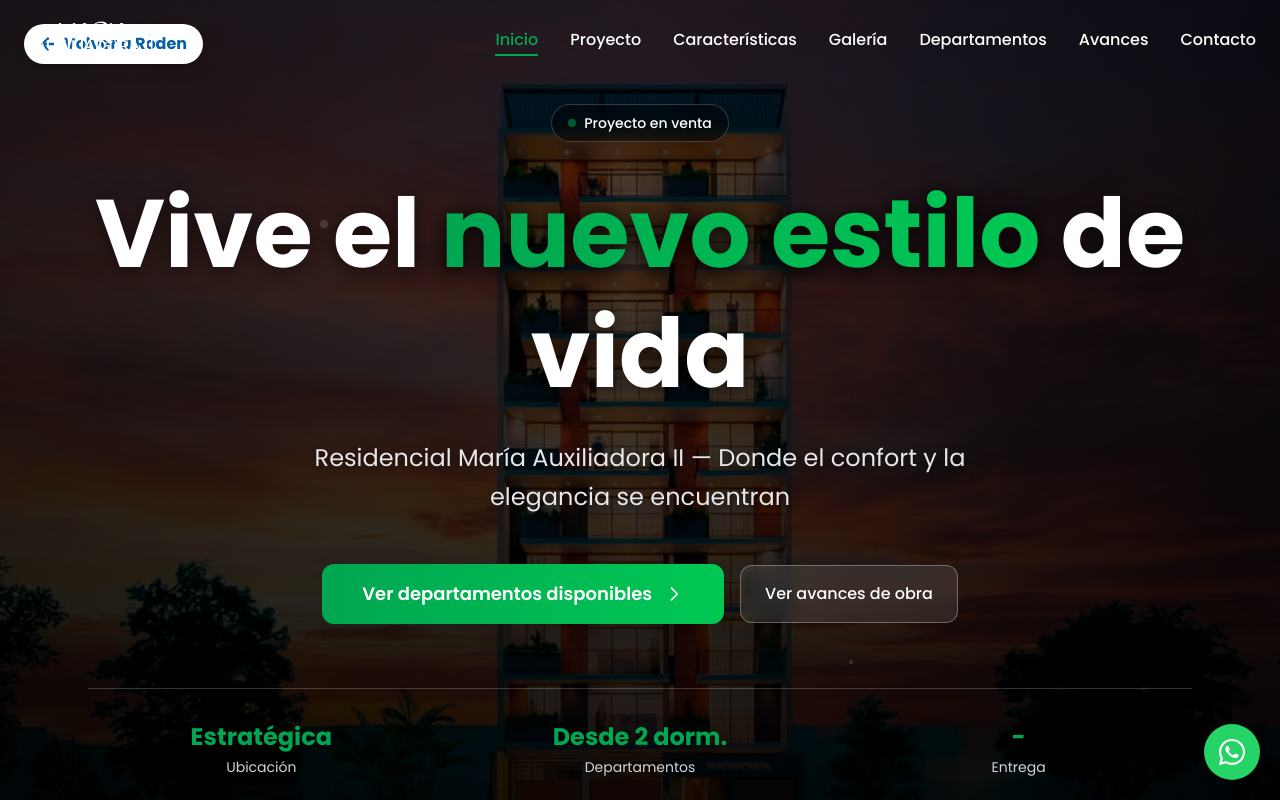
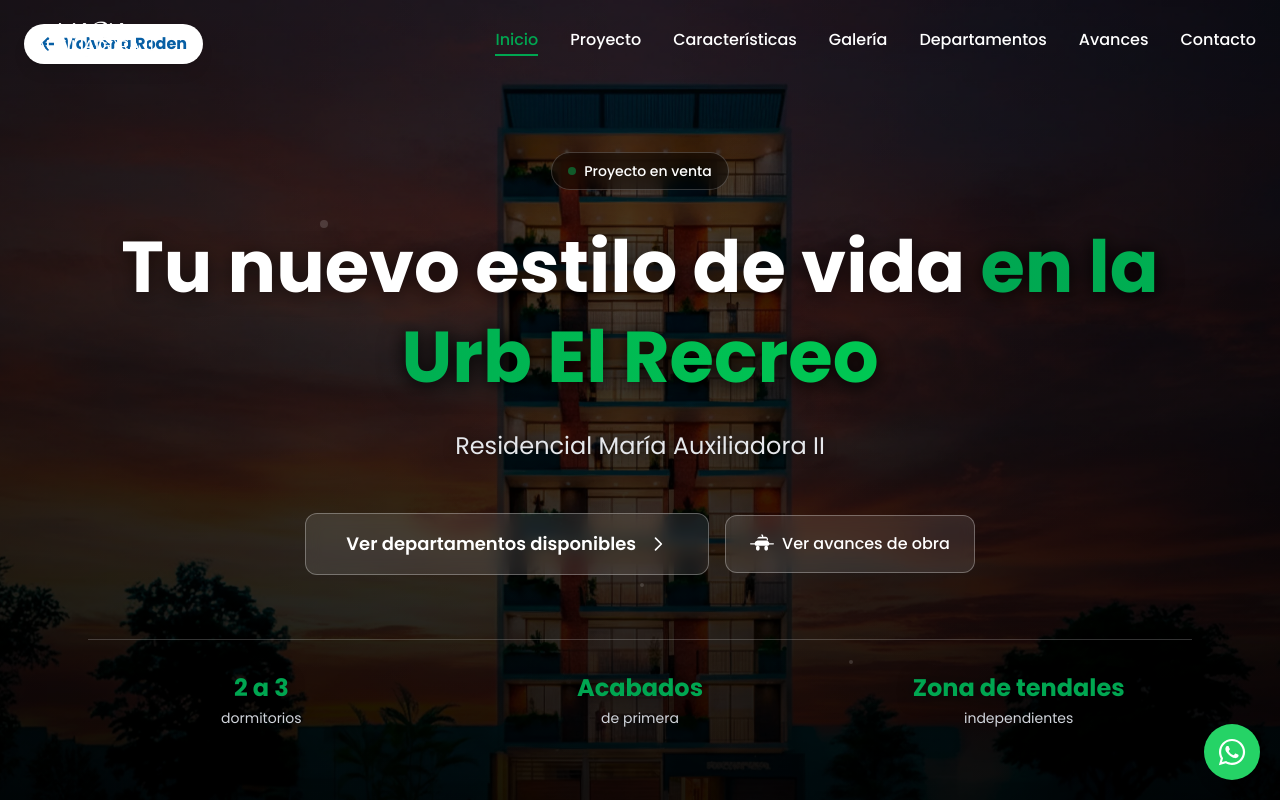
Before and after one commit to AquilesMendozaTasayco/lannding-maria2, a Next.js app: page / in a window 1280 px wide. Shown: the top 800 px of the page. Built offline with nearby package versions, Linux system fonts and the light colour scheme.

Commit message:
update: modal video popup, titulos, areas, acabados en hero

```diff
--- a/app/components/AvancesObra.jsx
+++ b/app/components/AvancesObra.jsx
@@ -1,8 +1,20 @@
 "use client";
 
-import { motion } from "framer-motion";
+import { useState } from "react";
+import { motion, AnimatePresence } from "framer-motion";
+import { HiXMark } from "react-icons/hi2";
+
+const videos = [
+  { id: "I3IFlOfdHXw", title: "Llegamos al 1er nivel", label: "Último avance", pulse: true },
+  { id: "NH0-5FJDISU", title: "Vaciado de Placas 1er Nivel", label: "4to avance", pulse: false },
+  { id: "bDS9PU3fe0M", title: "Semisótano", label: "3er avance", pulse: false },
+  { id: "A-4v2kw0wus", title: "Avances de Obra", label: "2do avance", pulse: false },
+  { id: "AlvnrS0RfdU", title: "Inicio de Obra", label: "1er avance", pulse: false },
+];
 
 export default function AvancesObra() {
+  const [modalVideo, setModalVideo] = useState(null);
+
   const fadeIn = {
     hidden: { opacity: 0, y: 25 },
     visible: { opacity: 1, y: 0, transition: { duration: 0.4, ease: "easeOut" } },
@@ -24,9 +36,13 @@ export default function AvancesObra() {
           Seguimiento del proyecto{" "}
           <span className="text-[#00A651]">María Auxiliadora II</span>
         </h2>
-        <p className="text-gray-600 leading-relaxed">
+        <p className="text-gray-600">
           Conoce el progreso del proyecto y mantente al tanto del desarrollo de
           tu futuro hogar.
+        </p>
+        <p className="text-[#004A99] font-semibold mt-2">
+          Departamentos desde <span className="text-[#00A651]">82.17 m²</span> hasta{" "}
+          <span className="text-[#00A651]">120.40 m²</span>
         </p>
       </motion.div>
 
@@ -34,36 +50,71 @@ export default function AvancesObra() {
         variants={fadeIn}
         className="max-w-5xl mx-auto flex justify-center gap-3"
       >
-        {[
-          { id: "I3IFlOfdHXw", title: "Llegamos al 1er nivel", label: "Último avance", pulse: true },
-          { id: "NH0-5FJDISU", title: "Vaciado de Placas 1er Nivel", label: "4to avance", pulse: false },
-          { id: "bDS9PU3fe0M", title: "Semisótano", label: "3er avance", pulse: false },
-          { id: "A-4v2kw0wus", title: "Avances de Obra", label: "2do avance", pulse: false },
-          { id: "AlvnrS0RfdU", title: "Inicio de Obra", label: "1er avance", pulse: false },
-        ].map((v) => (
+        {videos.map((v) => (
           <div
             key={v.id}
-            className="bg-white rounded-2xl p-1 shadow-lg border-2 transition-colors duration-300 w-[160px]"
+            onClick={() => setModalVideo(v.id)}
+            className="bg-white rounded-2xl p-1 shadow-lg border-2 transition-all duration-300 w-[160px] cursor-pointer hover:scale-105"
             style={{ borderColor: v.pulse ? "#00A651" : "#004A9920" }}
           >
             <div className="relative w-full" style={{ paddingBottom: "177.78%" }}>
-              <iframe
-                className="absolute top-0 left-0 w-full h-full rounded-xl"
-                src={`https://www.youtube.com/embed/${v.id}`}
-                title={v.title}
-                allow="accelerometer; autoplay; clipboard-write; encrypted-media; gyroscope; picture-in-picture"
-                allowFullScreen
+              <div
+                className="absolute inset-0 rounded-xl bg-cover bg-center"
+                style={{ backgroundImage: `url(https://img.youtube.com/vi/${v.id}/hqdefault.jpg)` }}
               />
+              <div className="absolute inset-0 flex items-center justify-center">
+                <div className="w-10 h-10 rounded-full bg-white/80 flex items-center justify-center">
+                  <svg className="w-5 h-5 text-[#004A99] ml-0.5" fill="currentColor" viewBox="0 0 24 24">
+                    <path d="M8 5v14l11-7z"/>
+                  </svg>
+                </div>
+              </div>
             </div>
-            <div className="flex items-center justify-center gap-2 mt-2 mb-1">
-              <span className={`w-2 h-2 rounded-full ${v.pulse ? "bg-[#00A651] animate-pulse" : "bg-[#004A99]"}`} />
-              <p className={`text-xs font-bold tracking-wide uppercase ${v.pulse ? "text-[#004A99]" : "text-[#00A651]"}`}>
-                {v.label}
-              </p>
+            <div className="mt-2 mb-1 px-1">
+              <p className="text-xs font-bold text-[#004A99] truncate">{v.title}</p>
+              <div className="flex items-center justify-center gap-2">
+                <span className={`w-2 h-2 rounded-full ${v.pulse ? "bg-[#00A651] animate-pulse" : "bg-[#004A99]"}`} />
+                <p className={`text-[10px] font-bold tracking-wide uppercase ${v.pulse ? "text-[#004A99]" : "text-[#00A651]"}`}>
+                  {v.label}
+                </p>
+              </div>
             </div>
           </div>
         ))}
       </motion.div>
+
+      <AnimatePresence>
+        {modalVideo && (
+          <motion.div
+            initial={{ opacity: 0 }}
+            animate={{ opacity: 1 }}
+            exit={{ opacity: 0 }}
+            onClick={() => setModalVideo(null)}
+            className="fixed inset-0 z-50 flex items-center justify-center bg-black/80 p-4"
+          >
+            <motion.div
+              initial={{ scale: 0.8, opacity: 0 }}
+              animate={{ scale: 1, opacity: 1 }}
+              exit={{ scale: 0.8, opacity: 0 }}
+              onClick={(e) => e.stopPropagation()}
+              className="relative w-full max-w-3xl aspect-video bg-black rounded-2xl overflow-hidden"
+            >
+              <button
+                onClick={() => setModalVideo(null)}
+                className="absolute top-3 right-3 z-10 w-10 h-10 rounded-full bg-black/60 text-white flex items-center justify-center hover:bg-black/80 transition"
+              >
+                <HiXMark className="text-xl" />
+              </button>
+              <iframe
+                className="w-full h-full"
+                src={`https://www.youtube.com/embed/${modalVideo}?autoplay=1&rel=0`}
+                allow="accelerometer; autoplay; clipboard-write; encrypted-media; gyroscope; picture-in-picture"
+                allowFullScreen
+              />
+            </motion.div>
+          </motion.div>
+        )}
+      </AnimatePresence>
     </motion.section>
   );
 }
--- a/app/components/Hero.jsx
+++ b/app/components/Hero.jsx
@@ -47,18 +47,17 @@ export default function Hero() {
           initial={{ opacity: 0, y: 30 }}
           animate={{ opacity: 1, y: 0 }}
           transition={{ delay: 0.5, duration: 1 }}
-          className="text-5xl md:text-7xl lg:text-8xl font-bold mb-6 leading-tight drop-shadow-[0_2px_10px_rgba(0,0,0,0.6)]"
+          className="text-4xl md:text-6xl lg:text-7xl font-bold mb-6 leading-tight drop-shadow-[0_2px_10px_rgba(0,0,0,0.6)]"
         >
-          Vive el{" "}
+          Tu nuevo estilo de vida{" "}
           <motion.span
             initial={{ opacity: 0, scale: 1.1 }}
             animate={{ opacity: 1, scale: 1 }}
             transition={{ delay: 0.8, duration: 0.8 }}
             className="text-[#00A651] bg-gradient-to-r from-[#00A651] to-[#00C853] bg-clip-text text-transparent drop-shadow-[0_2px_8px_rgba(0,0,0,0.5)]"
           >
-            nuevo estilo
-          </motion.span>{" "}
-          de vida
+            en la Urb El Recreo
+          </motion.span>
         </motion.h1>
 
         <motion.p
@@ -67,7 +66,7 @@ export default function Hero() {
           transition={{ delay: 0.7, duration: 0.8 }}
           className="text-xl md:text-2xl font-light mb-12 max-w-3xl mx-auto leading-relaxed text-gray-200 drop-shadow-[0_2px_6px_rgba(0,0,0,0.6)]"
         >
-          Residencial María Auxiliadora II — Donde el confort y la elegancia se encuentran
+          Residencial María Auxiliadora II
         </motion.p>
 
         <motion.div
@@ -83,7 +82,7 @@ export default function Hero() {
               boxShadow: "0 10px 30px -10px rgba(0, 166, 81, 0.5)"
             }}
             whileTap={{ scale: 0.95 }}
-            className="inline-flex items-center gap-3 bg-gradient-to-r from-[#00A651] to-[#00C853] hover:from-[#00954f] hover:to-[#00A651] text-white font-semibold px-10 py-4 rounded-xl transition-all duration-300 shadow-2xl text-lg"
+            className="inline-flex items-center gap-3 bg-white/10 hover:bg-[#00A651] backdrop-blur-sm border border-white/30 hover:border-[#00A651] text-white font-semibold px-10 py-4 rounded-xl transition-all duration-300 text-lg"
           >
             Ver departamentos disponibles
             <svg className="w-5 h-5" fill="none" stroke="currentColor" viewBox="0 0 24 24">
@@ -95,8 +94,11 @@ export default function Hero() {
             onClick={() => scrollToSeccion("avances")}
             whileHover={{ scale: 1.05 }}
             whileTap={{ scale: 0.95 }}
-            className="inline-flex items-center gap-2 bg-white/10 hover:bg-white/20 backdrop-blur-sm border border-white/30 text-white font-medium px-6 py-4 rounded-xl transition-all duration-300"
+            className="inline-flex items-center gap-2 bg-white/10 hover:bg-[#00A651] backdrop-blur-sm border border-white/30 hover:border-[#00A651] text-white font-medium px-6 py-4 rounded-xl transition-all duration-300"
           >
+            <svg className="w-6 h-6" fill="currentColor" viewBox="0 0 640 512">
+              <path d="M288 32c0-17.7 14.3-32 32-32s32 14.3 32 32V64h64c35.3 0 64 28.7 64 64v32H448 192v-6.5 0V128c0-35.3 28.7-64 64-64h64V32zm-48 80H208c-8.8 0-16 7.2-16 16v44c-31.7 1.9-58.2 23.7-67.5 64H16c-8.8 0-16 7.2-16 16s7.2 16 16 16H128c0 17.7 14.3 32 32 32H480c17.7 0 32-14.3 32-32H624c8.8 0 16-7.2 16-16s-7.2-16-16-16H515.5c-9.3-40.3-35.8-62.1-67.5-64V128c0-8.8-7.2-16-16-16H448 400 240 192zm-32 192c-26.5 0-48 21.5-48 48v32c0 26.5 21.5 48 48 48s48-21.5 48-48V352c0-26.5-21.5-48-48-48zm224 0c-26.5 0-48 21.5-48 48v32c0 26.5 21.5 48 48 48s48-21.5 48-48V352c0-26.5-21.5-48-48-48z"/>
+            </svg>
             Ver avances de obra
           </motion.button>
         </motion.div>
@@ -108,9 +110,9 @@ export default function Hero() {
           className="grid grid-cols-1 md:grid-cols-3 gap-8 mt-16 pt-8 border-t border-white/20"
         >
           {[
-            { label: "Ubicación", value: "Estratégica" },
-            { label: "Departamentos", value: "Desde 2 dorm." },
-            { label: "Entrega", value: "-" }
+            { value: "2 a 3", label: "dormitorios" },
+            { value: "Acabados", label: "de primera" },
+            { value: "Zona de tendales", label: "independientes" }
           ].map((item, index) => (
             <motion.div
               key={item.label}
```
